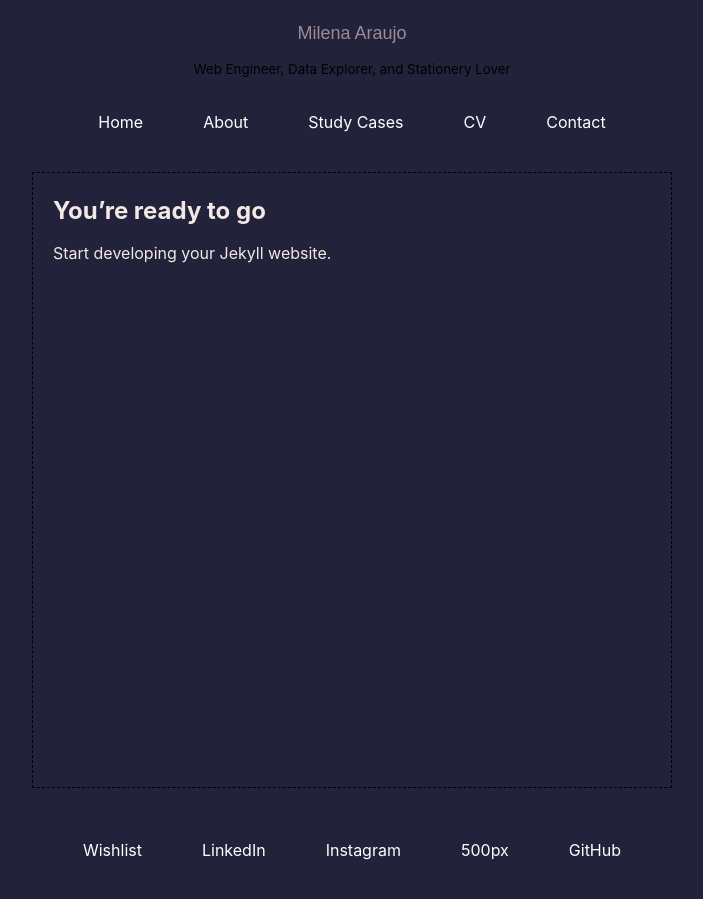
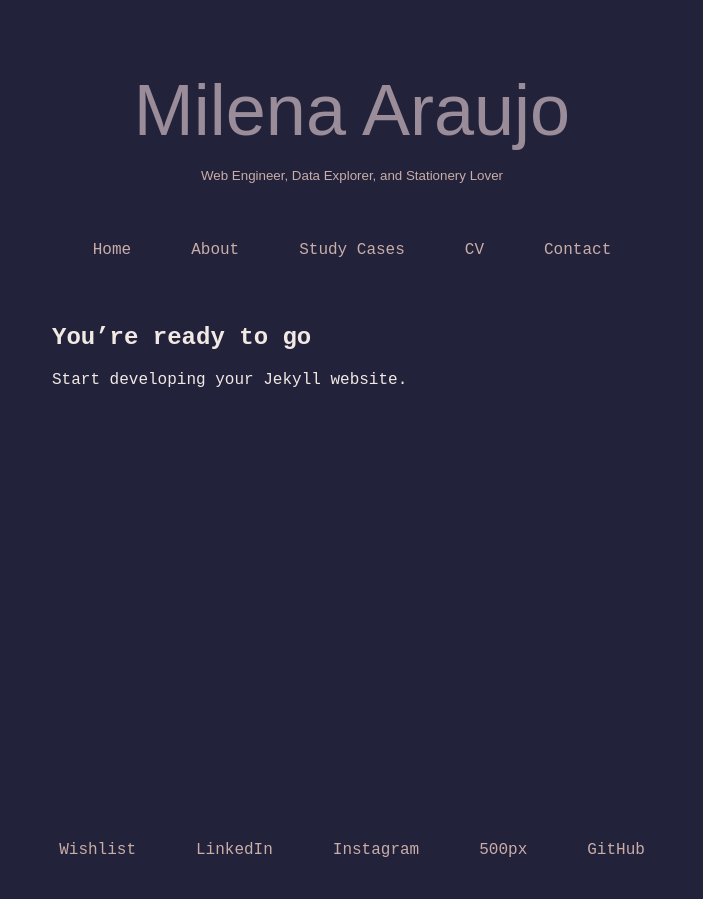
Before and after one commit to mil3na/mil3na.github.io, a Jekyll site: the page built from index.md, in a window 1280 px wide. Shown: the whole page, without its empty margins (288-991 px from the left). Built offline with Jekyll 4.4.1, drawn with Linux system fonts in a browser that asks for light colours; some web fonts are replaced.

```diff
--- a/assets/css/main.scss
+++ b/assets/css/main.scss
@@ -4,9 +4,11 @@
 
 $backgroundColor: #ffffff;
 $bodyColor: #000000;
-$bodyFont: -apple-system, BlinkMacSystemFont, "Segoe UI", Helvetica, Arial, sans-serif, "Apple Color Emoji", "Segoe UI Emoji", "Segoe UI Symbol";
+// $bodyFont: -apple-system, BlinkMacSystemFont, "Segoe UI", Helvetica, Arial, sans-serif, "Apple Color Emoji", "Segoe UI Emoji", "Segoe UI Symbol";
 
 $mainHeaderFont: "lubaline", sans-serif;
+$headerFont: "monotalic", sans-serif;
+$bodyFont: "Courier New", "Helvetica", sans-serif;
 
 // https://coolors.co/palette/22223b-4a4e69-9a8c98-c9ada7-f2e9e4
 $darkBlue: #22223B;
@@ -138,12 +140,28 @@ code {
     padding: 0.25em;
 }
 
+/*
+By Mih
+*/
+
 body {
     margin: 0;
     padding: 0;
+
     background: $darkBlue;
     color: $beige;
     font-family: $bodyFont;
+    font-size: medium;
+}
+
+a {
+    color: $sand;
+    text-decoration: none;
+}
+
+a:hover {
+    color: $lightBlue;
+    text-decoration: underline;
 }
 
 .wrapper {
@@ -157,7 +175,6 @@ body {
 }
 
 header {
-    color: black;
     padding: 20px;
     text-align: center;
 
@@ -165,14 +182,20 @@ header {
         color: $mauve;
         font-family: $mainHeaderFont;
         font-weight: 400;
-        font-size: large;
-        font-style: normal;
+        font-size: 72px;
+        font-style: bold;
+        margin-top: 0.5em;
+        margin-bottom: 0px;
+    }
+
+    small {
+        color: $sand;
+        font-family: $headerFont;
     }
 }
 
 .main {
     display: flex;
-    border: 1px dashed #000000;
     flex-grow: 1;
     padding: 20px;
     width: 100%;
@@ -186,7 +209,7 @@ footer {
 }
 
 nav {
-    margin-top: 30px;
+    margin-top: 50px;
     margin-bottom: 10px;
 }
 
@@ -203,16 +226,49 @@ nav li {
 }
 
 nav a {
-    color: #fff;
-    text-decoration: none;
     padding: 20px;
     transition: background-color 0.2s ease;
-}
-
-nav a:hover {
-    background-color: #555;
 }
 
 nav li:last-child {
     margin-right: 0;
 }
+
+
+
+
+
+
+.main-div {
+    width: 700px;
+    height: 300px;
+    display: flex;
+}
+
+.child-div {
+    width: 20%;
+    height: 100%;
+    display: flex;
+    justify-content: center;
+    align-items: center;
+}
+
+.div1{
+    background-color: $darkBlue;
+}
+
+.div2 {
+    background-color: $lightBlue;
+}
+
+.div3 {
+    background-color: $mauve;
+}
+
+.div4 {
+    background-color: $sand;
+}
+
+.div5 {
+    background-color: $beige;
+}
```
Also changed, not shown: contact.html (added, +26 -0 lines), test.html (added, +12 -0 lines).
